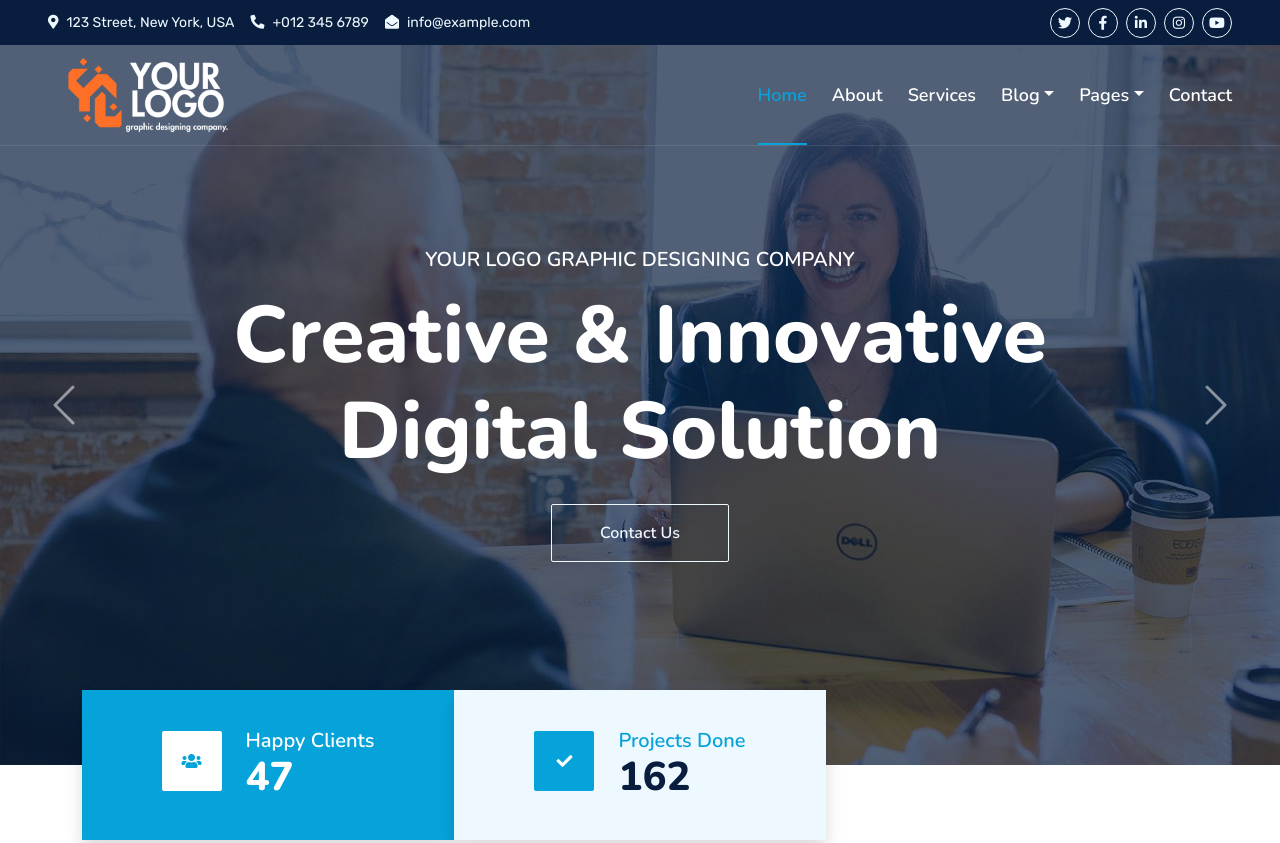
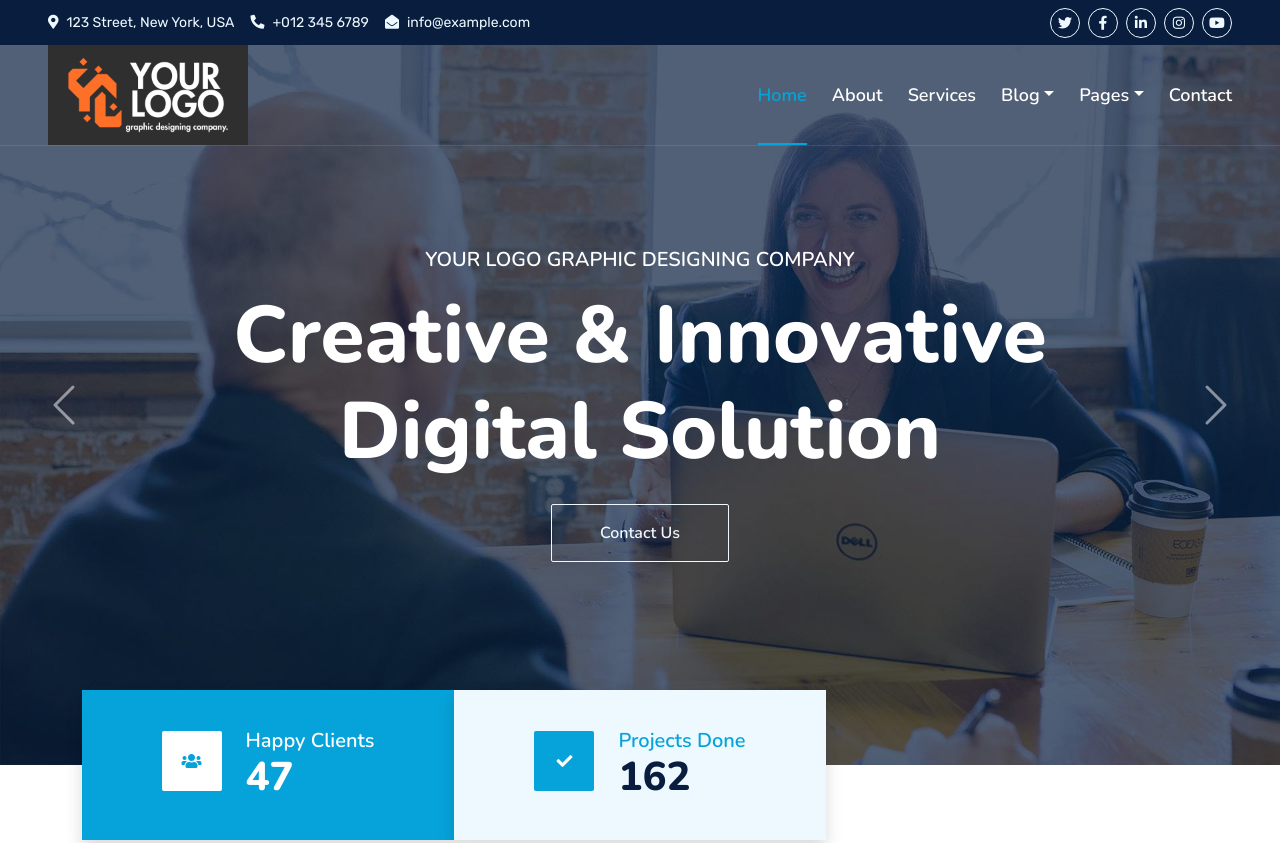
Before and after one commit to munnashaheem96/yourlogogdcompany, a plain HTML site: page index.html in a window 1280 px wide. Shown: the top 843 px of the page. Drawn offline with nearby package versions, Linux system fonts and the light colour scheme.

Commit message:
img add4

```diff
--- a/index.html
+++ b/index.html
@@ -66,7 +66,9 @@
     <!-- Navbar & Carousel Start -->
     <div class="container-fluid position-relative p-0">
         <nav class="navbar navbar-expand-lg navbar-dark px-5 py-3 py-lg-0">
-                <img src="./img/logowithtext-nobg.png" alt="m" style="width: 200px; height: auto;">
+            <a href="index.html" class="navbar-brand p-0">
+                <img src="img/logowithtext.png" alt="m" style="width: 200px; height: auto;">
+            </a>
             <button class="navbar-toggler" type="button" data-bs-toggle="collapse" data-bs-target="#navbarCollapse">
                 <span class="fa fa-bars"></span>
             </button>
```
